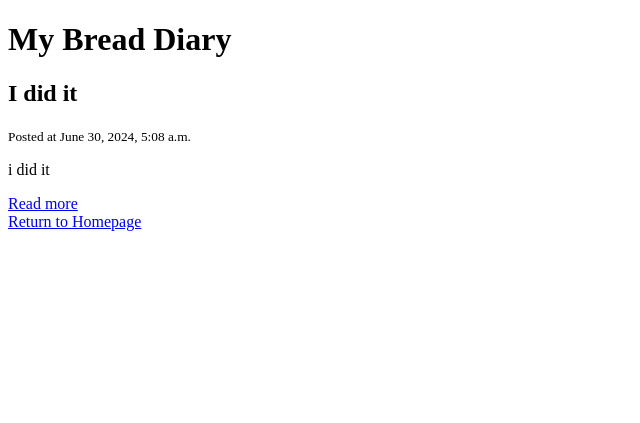
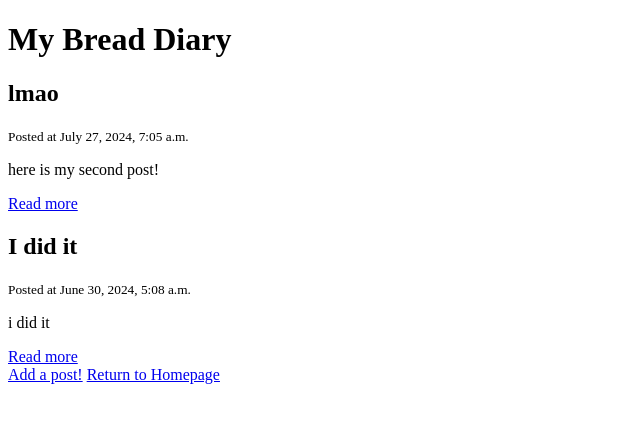
Before and after one commit to samstt/combreads-project, a Django app: page /blog/ in a window 1280 px wide. Shown: the top 423 px of the page, without its empty margins (0-640 px from the left). Run offline with Django 5.2, Linux system fonts and the light colour scheme; data comes from the database, SQL or seed files in the repository.

Commit message:
successfully implemented add post function into django app

```diff
--- a/combreads/blog/forms.py
+++ b/combreads/blog/forms.py
@@ -1,7 +1,13 @@
 from django import forms
 from .models import Comment
+from .models import Post
 
 class CommentForm(forms.ModelForm):
     class Meta:
         model = Comment
         fields = ['name', 'email', 'body']
+
+class PostForm(forms.ModelForm):
+    class Meta:
+        model = Post
+        fields = ['title', 'slug', 'intro','body']
--- a/combreads/blog/templates/blog/blogpage.html
+++ b/combreads/blog/templates/blog/blogpage.html
@@ -12,5 +12,6 @@
             <a href="{% url 'post_detail' post.slug %}"> Read more </a>
         </div>
     {% endfor %}
+    <a href="{% url 'add_post' %}"> Add a post!</a>
     <a href="{% url 'index' %}"> Return to Homepage</a>
 {% endblock %}
--- a/combreads/blog/urls.py
+++ b/combreads/blog/urls.py
@@ -3,5 +3,6 @@ from django.urls import path
 
 urlpatterns = [
     path("", views.blogpage, name ="blogpage"),
-    path('<slug:slug>/', views.post_detail, name ='post_detail')
+    path('<slug:slug>/', views.post_detail, name ='post_detail'),
+    path('addpost', views.add_post, name='add_post'),
 ]
--- a/combreads/blog/views.py
+++ b/combreads/blog/views.py
@@ -1,6 +1,7 @@
 from django.shortcuts import render, redirect
 from .models import Post
 from .forms import CommentForm
+from .forms import PostForm
 
 def blogpage(request):
     posts = Post.objects.all()
@@ -27,3 +28,14 @@ def post_detail(request, slug):
         'post': post,
         'form': form
         })
+
+def add_post(request):
+    if request.method == 'POST':
+        form = PostForm(request.POST)
+        if form.is_valid():
+            form.save()
+            return redirect('blogpage')
+    else:
+        form = PostForm()
+
+    return render(request, 'blog/add_post.html', {'form': form})
```
Also changed, not shown: combreads/blog/templates/blog/add_post.html (added, +11 -0 lines), combreads/db.sqlite3.
